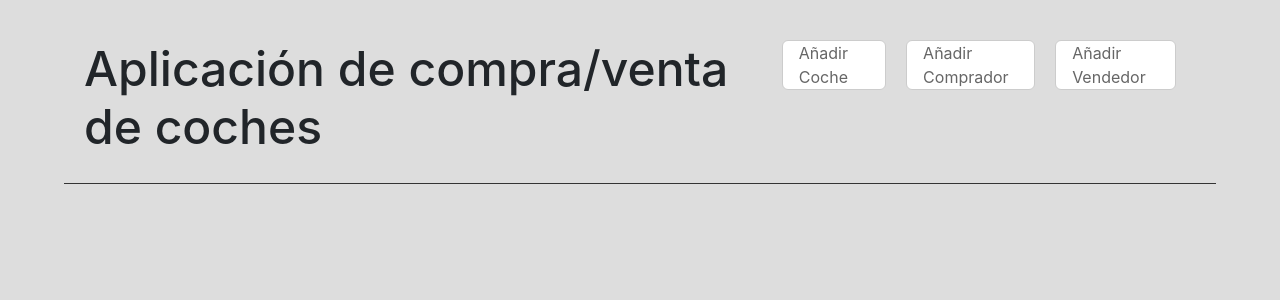
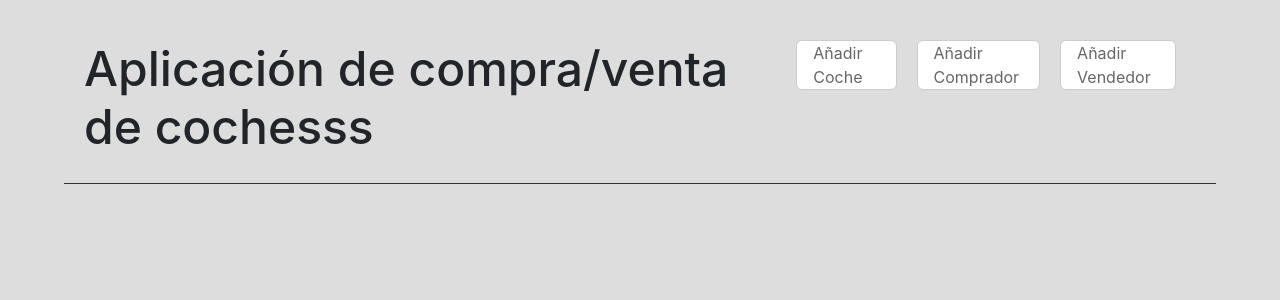
Before and after one commit to rbocache/aplicacion_coches, a PHP site: page / in a window 1280 px wide. Shown: the top 300 px of the page. Run offline with PHP 8.4, Linux system fonts and the light colour scheme; some libraries are stand-ins or nearby versions.

Commit message:
Update index.php

```diff
--- a/index.php
+++ b/index.php
@@ -1,5 +1,5 @@
 <?php
-$title = "Aplicación de compra/venta de coches";
+$title = "Aplicación de compra/venta de cochesss";
 
 include "./classes/class.forms.php";
 include "./templates/header.php"; ?>
```
